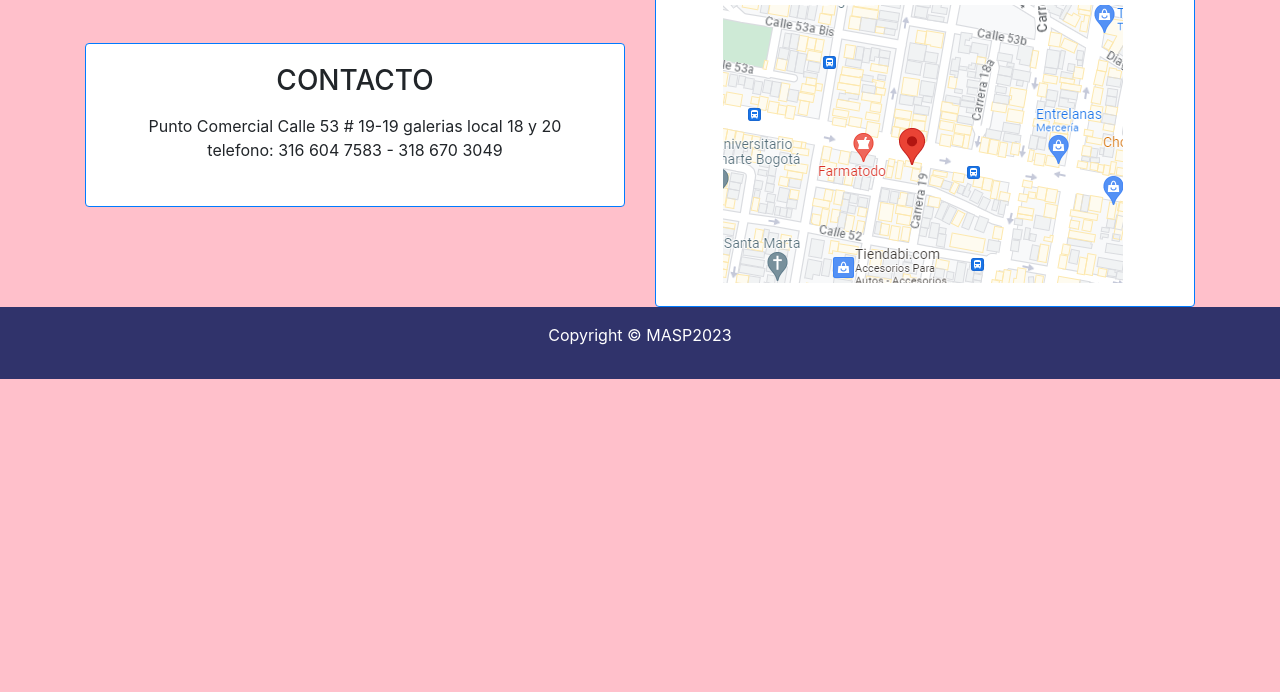
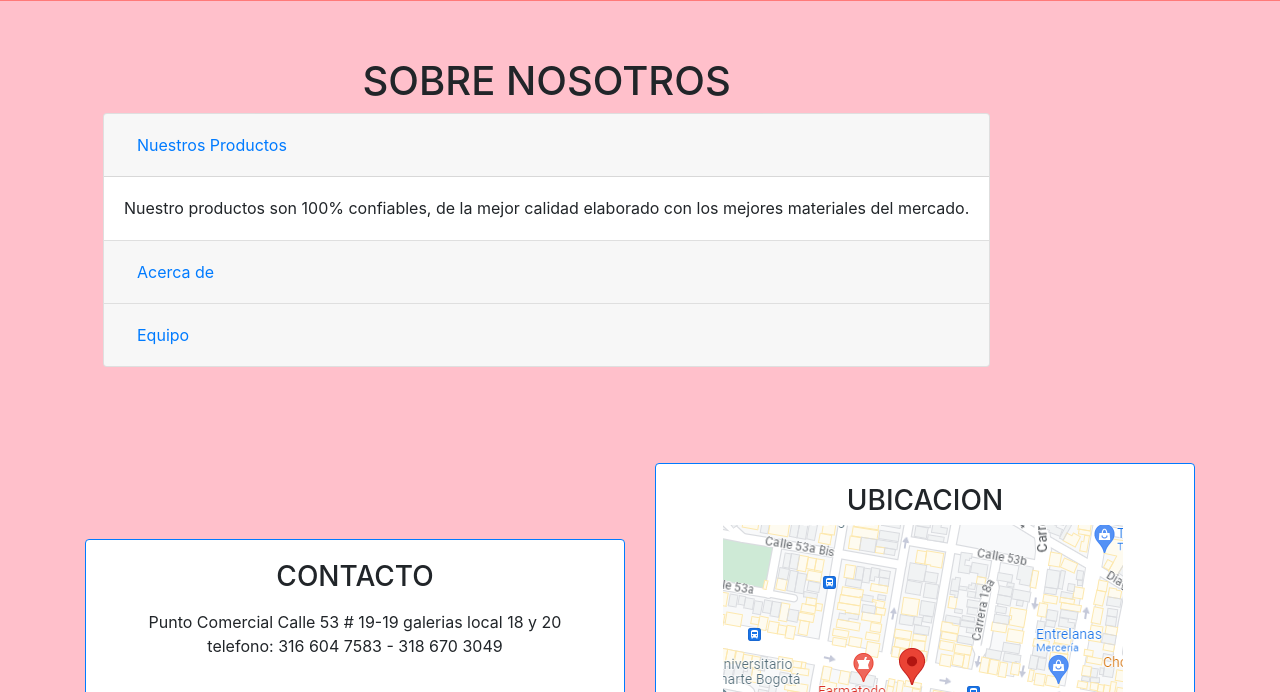
Before and after one commit to masp4040/new-page2, a website: page index.html in a window 1280 px wide. Shown: the part 876-1568 px from the top of the page. Before the commit the page ends 1255 px from the top, so only its background shows below. Drawn offline with nearby package versions, Linux system fonts and the light colour scheme.

Commit message:
incluir acordeon

```diff
--- a/index.html
+++ b/index.html
@@ -10,6 +10,8 @@
     <!-- <link href="https://cdn.jsdelivr.net/npm/bootstrap@5.3.1/dist/css/bootstrap.min.css" rel="stylesheet" integrity="sha384-4bw+/aepP/YC94hEpVNVgiZdgIC5+VKNBQNGCHeKRQN+PtmoHDEXuppvnDJzQIu9" crossorigin="anonymous"> -->
     <!-- custom css -->
     <link rel="stylesheet" href="css/main.css">
+    <!-- iconos -->
+    <link rel="stylesheet" href="https://use.fontawesome.com/releases/v5.8.1/css/all.css" integrity="sha384-50oBUHEmvpQ+1lW4y57PTFmhCaXp0ML5d60M1M7uH2+nqUivzIebhndOJK28anvf" crossorigin="anonymous">
 </head>
 <body>
     <!-- navigation -->
@@ -19,7 +21,7 @@
                 <img src="img/logo4.png" alt="Variedades Betty" style="width: 10%">
             </a>
             <button class="navbar-toggler "  type="button" data-toggle="collapse" data-target="#navbarNav" aria-controls="navbarNav " aria-expanded="false" aria-label="Toggle navigation">
-              <span class="navbar-toggler-icon" id="btn-menu"></span>
+              <span class="navbar-toggler-icon"></span>
             </button>
             <div class="collapse navbar-collapse" id="navbarNav">
               <ul class="navbar-nav ml-auto">
@@ -110,7 +112,7 @@
                         </button>
                       </div>
                 </div>
-                <div class="col-md-4 p-5 justify-content-center align-self-center">
+                <div class="col-md-4 py-5 justify-content-center align-self-center">
                   <!-- <h3 class="col-m-2 justify-content-center">PRODUCTOS</h3> -->
                   <img src="img/logo4.png" alt="logo de la empresa" class="img-fluid d-none d-sm-block">
                 </div>
@@ -119,6 +121,59 @@
 
         </div>
 
+
+    </section>
+
+    <section class=" container text-center p-5">
+      <div class="row">
+        <div class="accordion" id="accordionExample">
+          <h1 class="text-center">SOBRE NOSOTROS</h1>
+          <div class="card">
+            <div class="card-header" id="headingOne">
+              <h2 class="mb-0">
+                <button class="btn btn-link btn-block text-left " type="button" data-toggle="collapse" data-target="#collapseOne" aria-expanded="true" aria-controls="collapseOne">
+                  Nuestros Productos
+                </button>
+              </h2>
+            </div>
+
+            <div id="collapseOne" class="collapse show" aria-labelledby="headingOne" data-parent="#accordionExample">
+              <div class="card-body">
+                Nuestro productos son 100% confiables, de la mejor calidad elaborado con los mejores materiales del mercado.
+              </div>
+            </div>
+          </div>
+          <div class="card">
+            <div class="card-header" id="headingTwo">
+              <h2 class="mb-0">
+                <button class="btn btn-link btn-block text-left collapsed" type="button" data-toggle="collapse" data-target="#collapseTwo" aria-expanded="false" aria-controls="collapseTwo">
+                  Acerca de
+                </button>
+              </h2>
+            </div>
+            <div id="collapseTwo" class="collapse" aria-labelledby="headingTwo" data-parent="#accordionExample">
+              <div class="card-body">
+                Somos una empresa comprometida con el desarrollo economico, por eso contamos con los mejores precios del mercado
+              </div>
+            </div>
+          </div>
+          <div class="card">
+            <div class="card-header" id="headingThree">
+              <h2 class="mb-0">
+                <button class="btn btn-link btn-block text-left collapsed" type="button" data-toggle="collapse" data-target="#collapseThree" aria-expanded="false" aria-controls="collapseThree">
+                  Equipo
+                </button>
+              </h2>
+            </div>
+            <div id="collapseThree" class="collapse" aria-labelledby="headingThree" data-parent="#accordionExample">
+              <div class="card-body">
+                Somos una equipo comprometido y experimentado brindando una mejor atencion y asesoramiento respecto a nuestro productos
+              </div>
+            </div>
+          </div>
+        </div>
+
+      </div>
 
     </section>
 
@@ -131,14 +186,16 @@
               <div class="card-body" id="contacto">
                 <h3>CONTACTO</h3>
                 <P class="p-2">Punto Comercial Calle 53 # 19-19 galerias local 18 y 20 telefono: 316 604 7583 - 318 670 3049</P>
+                <i class="fab fa-facebook m-2 "></i>
+                <i class="fab fa-instagram m-3"></i>
               </div>
             </div>
           </div>
-          <div class="col-md-6">
+          <div class="col-md-6 py-5" >
             <div class="card text-center border-primary">
               <div class="card-body">
                 <h3>UBICACION</h3>
-                <img src="img/mapa.png" alt="ubicacion" style="max-width:100%; width: auto; height:auto" >
+                <img src="img/mapa.png" alt="ubicacion" style="max-width:100%; width: auto; height:auto py-5" >
               </div>
             </div>
           </div>
```
